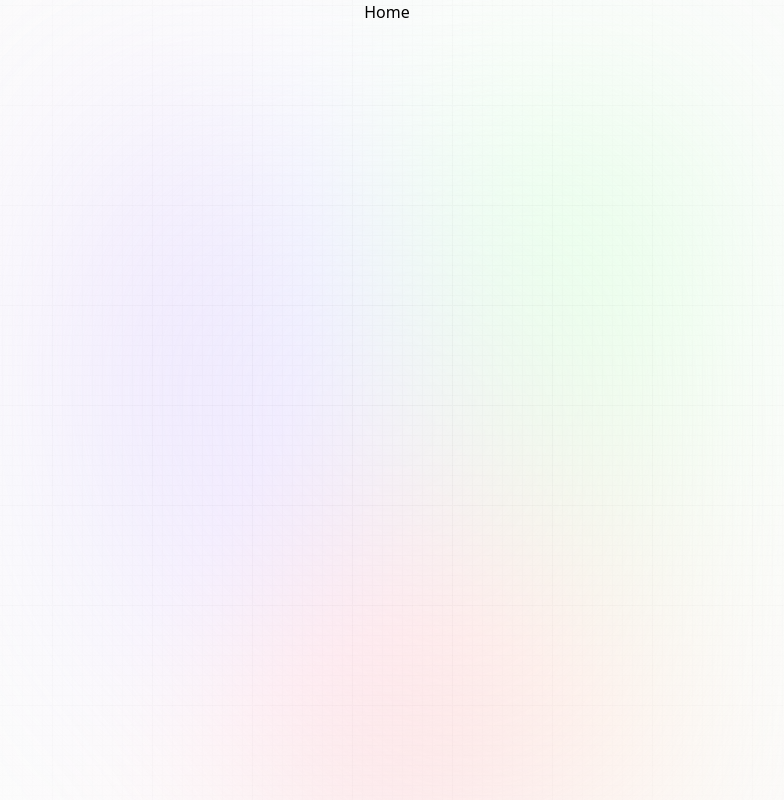
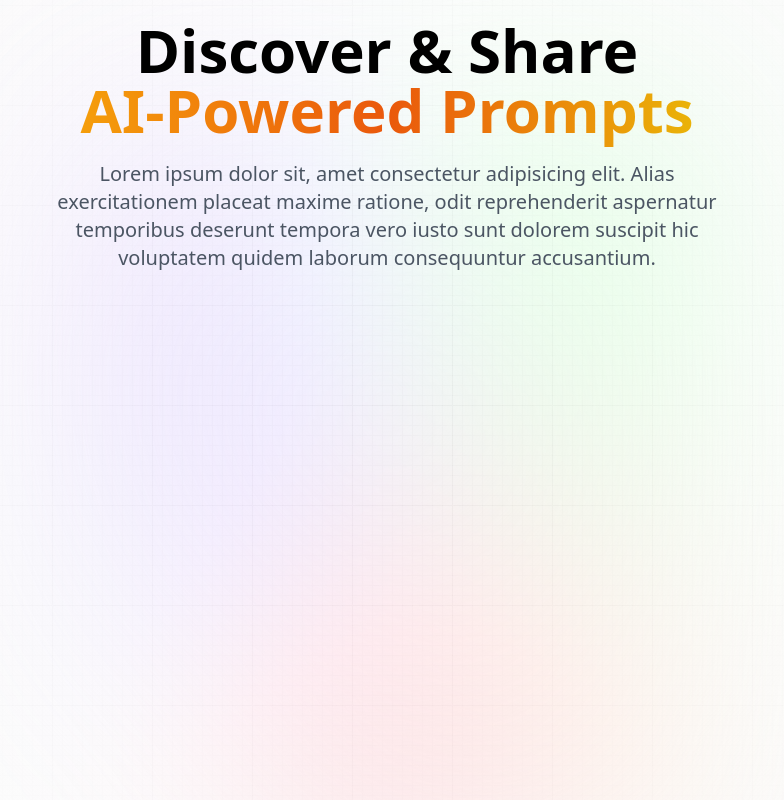
Before and after one commit to Supanut1911/promptopia_app, a Next.js app: page / in a window 1280 px wide. Shown: the whole page, without its empty margins (253-1037 px from the left). Built offline with nearby package versions, Linux system fonts and the light colour scheme.

Commit message:
feat: add components
BREAKING CHANGE: n

Closes n

```diff
--- a/app/page.tsx
+++ b/app/page.tsx
@@ -1,5 +1,20 @@
 const Home = () => {
-  return <div>Home</div>;
+  return (
+    <section className="w-full flex-center flex-col">
+      <h1 className="head_text text-center">
+        Discover & Share
+        <br className="max-md:hidden" />
+        <span className="orange_gradient text-center"> AI-Powered Prompts</span>
+      </h1>
+      <p className="desc text-center">
+        Lorem ipsum dolor sit, amet consectetur adipisicing elit. Alias
+        exercitationem placeat maxime ratione, odit reprehenderit aspernatur
+        temporibus deserunt tempora vero iusto sunt dolorem suscipit hic
+        voluptatem quidem laborum consequuntur accusantium.
+      </p>
+      {/* feed */}
+    </section>
+  );
 };
 
 export default Home;
--- /dev/null
+++ b/components/Feed.tsx
@@ -0,0 +1,7 @@
+import React from "react";
+
+const Feed = () => {
+  return <div></div>;
+};
+
+export default Feed;
--- /dev/null
+++ b/components/Form.tsx
@@ -0,0 +1,7 @@
+import React from "react";
+
+const Form = () => {
+  return <div></div>;
+};
+
+export default Form;
--- /dev/null
+++ b/components/Nav.tsx
@@ -0,0 +1,7 @@
+import React from "react";
+
+const Nav = () => {
+  return <div>Nav</div>;
+};
+
+export default Nav;
--- /dev/null
+++ b/components/Profile.tsx
@@ -0,0 +1,7 @@
+import React from "react";
+
+const Profile = () => {
+  return <div>Profile</div>;
+};
+
+export default Profile;
--- /dev/null
+++ b/components/PromptCard.tsx
@@ -0,0 +1,7 @@
+import React from "react";
+
+const PromptCard = () => {
+  return <div></div>;
+};
+
+export default PromptCard;
--- /dev/null
+++ b/components/Provider.tsx
@@ -0,0 +1,7 @@
+import React from "react";
+
+const Provider = () => {
+  return <div>Provider</div>;
+};
+
+export default Provider;
```
